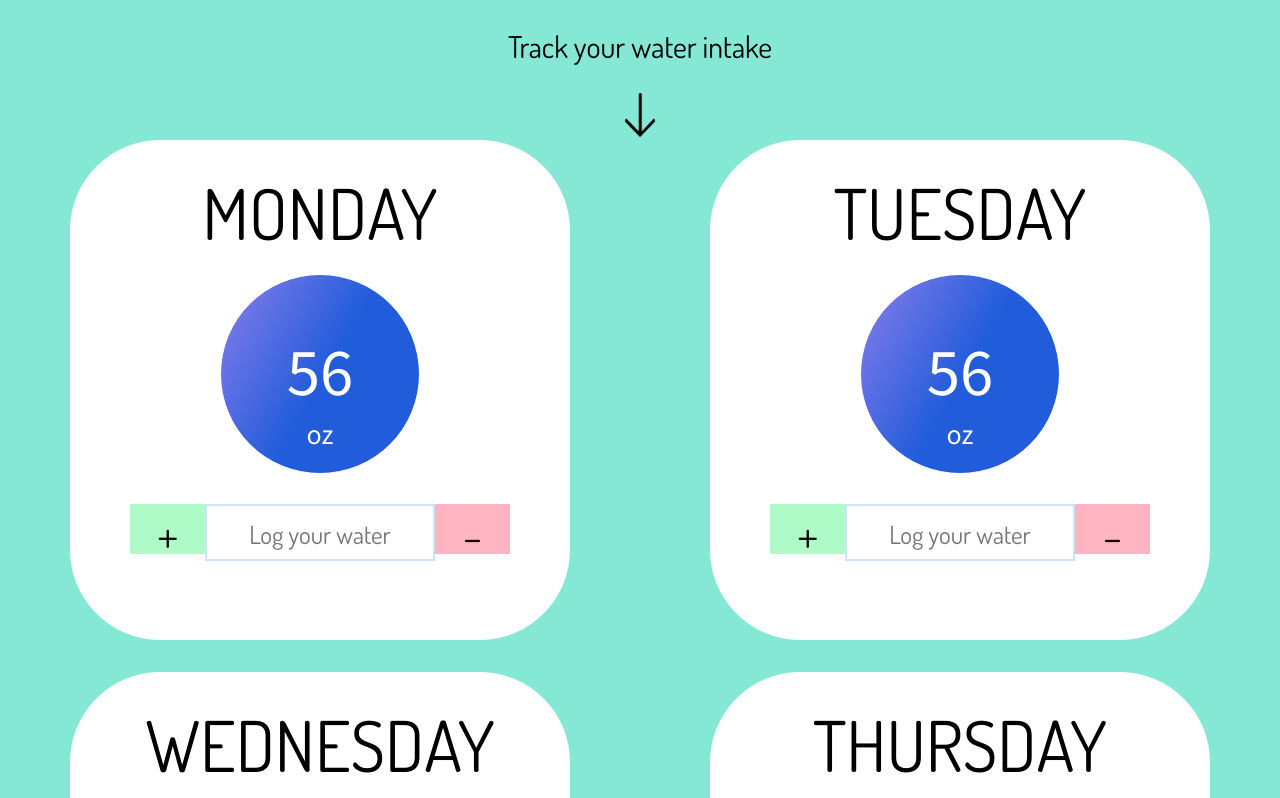
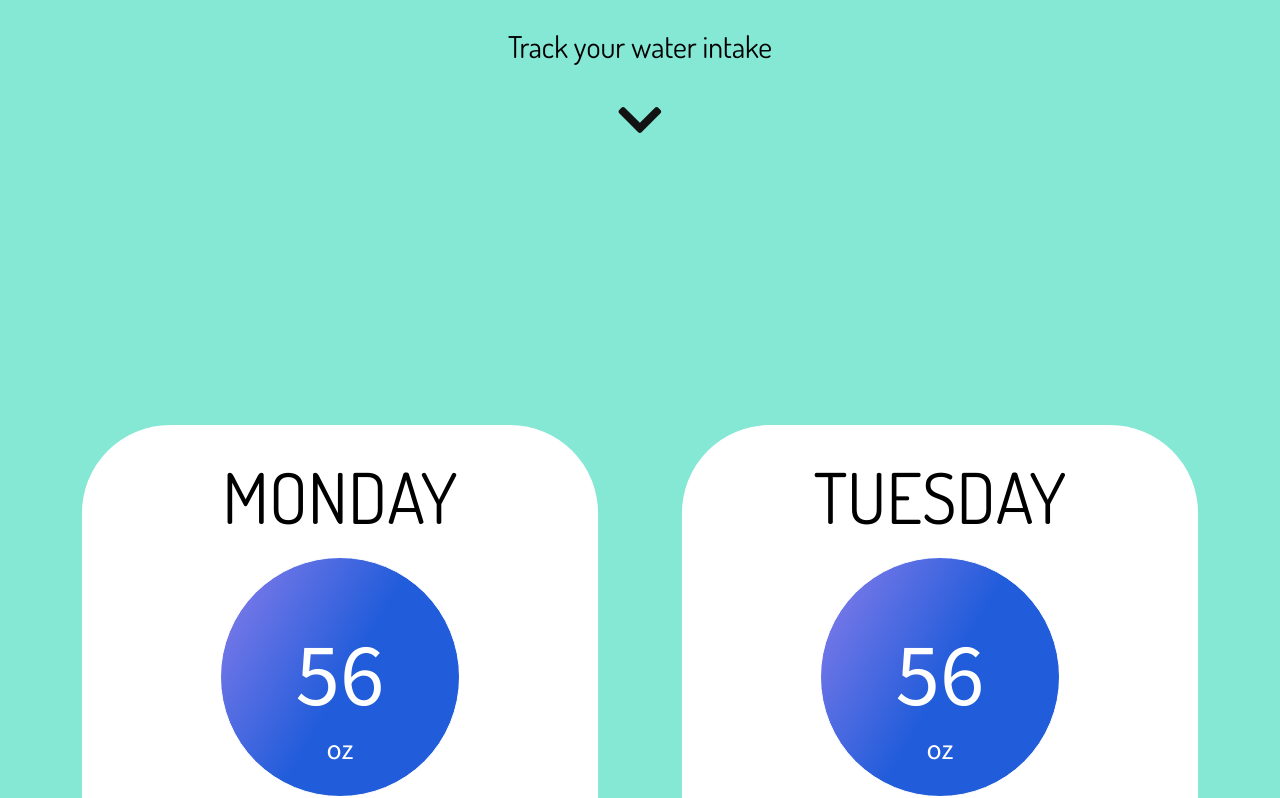
Before and after one commit to Yuisdrawing/yeonjin-yu-project-five, a React (Create React App) app: page / in a window 1280 px wide. Shown: the part 720-1518 px from the top of the page. Built offline with nearby package versions, Linux system fonts and the light colour scheme; a web font is replaced by a local one.

Commit message:
styling done

```diff
--- a/package.json
+++ b/package.json
@@ -4,9 +4,13 @@
   "version": "0.1.0",
   "private": true,
   "dependencies": {
+    "@fortawesome/fontawesome-svg-core": "^1.2.32",
+    "@fortawesome/free-solid-svg-icons": "^5.15.1",
+    "@fortawesome/react-fontawesome": "^0.1.13",
     "@testing-library/jest-dom": "^5.11.6",
     "@testing-library/react": "^11.2.2",
     "@testing-library/user-event": "^12.3.0",
+    "animate.css": "^4.1.1",
     "gh-pages": "^3.1.0",
     "react": "^17.0.1",
     "react-dom": "^17.0.1",
--- a/public/index.html
+++ b/public/index.html
@@ -9,10 +9,12 @@
       name="description"
       content="Web site created using create-react-app"
     />
-    <link rel="preconnect" href="https://fonts.gstatic.com">
+    <link rel="preconnect" href="https://fonts.gstatic.com" />
     <link
       href="https://fonts.googleapis.com/css2?family=Dosis:wght@300;400;500;600;700&family=Love+Ya+Like+A+Sister&family=Noto+Sans+JP:wght@100;300;400;500&family=Ubuntu+Mono&display=swap"
-      rel="stylesheet">
+      rel="stylesheet" />
+    <link rel="stylesheet" href="https://cdnjs.cloudflare.com/ajax/libs/animate.css/4.1.1/animate.min.css" />
+
     <link rel="apple-touch-icon" href="%PUBLIC_URL%/logo192.png" />
     <!--
       manifest.json provides metadata used when your web app is installed on a
@@ -43,5 +45,6 @@
       To begin the development, run `npm start` or `yarn start`.
       To create a production bundle, use `npm run build` or `yarn build`.
     -->
+
   </body>
 </html>
--- a/src/App.css
+++ b/src/App.css
@@ -17,11 +17,13 @@ html { -moz-box-sizing: border-box; -webkit-box-sizing: border-box; box-sizing:
 	-webkit-user-select: none;
 	-webkit-user-drag: none;
 	-webkit-app-region: no-drag;
-	cursor: default;
 }
 /* credit:https://gist.github.com/msuchodolski/41c9338f3a732379dc570142826ed76e */
 
 
+html {
+  scroll-behavior: smooth;
+}
 
 body {
   background-color: #85e8d4;
@@ -55,6 +57,7 @@ main .Texts {
   flex-direction: column;
   align-content: center;
   margin-top: 15rem;
+  color: #000000;
 }
 
 .LandingPage h1 {
@@ -96,20 +99,18 @@ img.Water {
 .Redirect p {
   font-family: 'Dosis', sans-serif;
   font-size: 30px;
+  color: #000000;
 }
 
-.Redirect a img {
-  width: 30px;
+.Redirect a {
+  color: #131313;
+  font-size: 50px;
+  margin-bottom: 17rem;
 }
 
 
 
 
-.DaysOfWeek {
-  background-color: #ffffff;
-  width: 90%;
-  margin: 0 auto;
-}
 
 label {
   display: none;
@@ -118,14 +119,16 @@ label {
 .Days {
   display: flex;
   flex-wrap: wrap;
+  justify-content: space-evenly;
 }
 
 .DaysOfWeek {
+  background-color: #ffffff;
   text-align: center;
-  width: 500px;
-  height: 500px;
+  width: 520px;
+  height: 520px;
   margin-bottom: 2rem;
-  border: 1px solid #ffffff;
+  border: 2px solid #85e8d4;
   border-radius: 90px;
 }
 .DaysOfWeek h1 {
@@ -137,8 +140,8 @@ label {
   margin-top: 2rem;
 }
 .Sum {
-  width: 200px;
-  height: 200px;
+  width: 240px;
+  height: 240px;
   color: #ffffff;
   border: 1px solid #ffffff;
   background: rgb(138,126,235);
@@ -165,7 +168,7 @@ label {
   left: 50%;
   transform: translate(-50%, -50%);
   font-family: 'Noto Sans JP', sans-serif;
-  font-size: 60px;
+  font-size: 80px;
 }
 .Sum p:nth-child(2) {
   margin: 0;
@@ -179,16 +182,16 @@ label {
 
 input[type=number] {
   font-family: 'Noto Sans JP', sans-serif;
-  font-size: 20px;
+  font-size: 30px;
   border: none;
   outline: none;
-  width: 230px;
-  padding: 18px 0 12px 0;
+  width: 170px;
+  padding: 18px 0 17px 0;
   text-align: center;
   margin: 0;
   border: 2px solid #cae3ff;
-  /* border-bottom: 2px solid #555555; */
   transition: 0.5s;
+
 }
 input[type=number]:focus {
   border: 2px solid #7f92ff;
@@ -197,34 +200,57 @@ input[type=number]:focus {
 .LogsContainer {
   display: flex;
   justify-content: center;
-  margin-top: 30px;
+  margin-top: 23px;
 }
 .LogButton {
   font-family: 'Dosis', sans-serif;
-  font-size: 50px;
+  font-size: 30px;
   font-weight: 100;
   text-transform: uppercase;
-  width: 15%;
-  height: 50px;
+  text-align: center;
+  width: 75px;
+  margin: 0;
 }
+
 .LogButton:focus {
   outline: none;
 }
-.AddWater {
-  background-color: #affbc8;
-  border: none;
+
+.LogButton,
+svg,
+path {
   cursor: pointer;
 }
+.AddWater {
+  background-color: #92ffb6;
+  color: #3b3b3b;
+  transition: 0.1s;
+  border: 1px solid #92ffb6;
+  border-radius: 20px 0 0 20px;
+}
+.AddWater:hover {
+  background-color: #00815a;
+  border: 1px solid #00815a;
+  color: white;
+}
+
 .RemoveWater {
-  background-color: #ffb5c1;
-  border: none;
-  cursor: pointer;
+  background-color: #ffa6b5;
+  color: #3b3b3b;
+  transition: 0.1s;
+  border: 1px solid #ffa6b5;
+  border-radius: 0 20px 20px 0;
+}
+.RemoveWater:hover {
+  background-color: #8a0e23;
+  border: 1px solid#8a0e23;
+  color: white;
 }
 
 
 input[type=number]::placeholder {
   font-family: 'Dosis', sans-serif;
-  font-size: 25px;
+  font-size: 22px;
   font-weight: 400;
 }
 input[type=number]:focus::placeholder {
--- a/src/App.js
+++ b/src/App.js
@@ -26,7 +26,7 @@ class App extends Component {
         <LandingPage />
 
 
-        <div className="Days">
+        <div className="Days" id="loggingPage">
           {this.daysName.map((day) => {
           return (
             <DaysOfWeek day={day} />
--- a/src/DaysOfWeek.js
+++ b/src/DaysOfWeek.js
@@ -1,6 +1,12 @@
 import { Component } from 'react';
 
+import { FontAwesomeIcon } from '@fortawesome/react-fontawesome'
+import { faPlus } from '@fortawesome/free-solid-svg-icons'
+import { faMinus } from '@fortawesome/free-solid-svg-icons'
+
+
 class DaysOfWeek extends Component {
+
     render() {
         return (
             <div className="DaysOfWeek">
@@ -13,12 +19,12 @@ class DaysOfWeek extends Component {
 
 
                 <div class="LogsContainer">
-                    <button className="LogButton AddWater">+</button>
+                    <button className="LogButton AddWater"><FontAwesomeIcon icon={faPlus} /></button>
                 <form>
                     <label>Log your water</label>
                     <input type="number" id="logwater" name="logwater" placeholder="Log your water" />
                 </form>
-                <button className="LogButton RemoveWater">-</button>
+                    <button className="LogButton RemoveWater"><FontAwesomeIcon icon={faMinus} /></button>
                 </div>
 
             </div>
--- a/src/LandingPage.js
+++ b/src/LandingPage.js
@@ -1,5 +1,8 @@
 import { Component } from 'react';
-import arrow from './assets/arrow.png';
+
+import { FontAwesomeIcon } from '@fortawesome/react-fontawesome'
+import { faChevronDown } from '@fortawesome/free-solid-svg-icons'
+
 import glass from './assets/glass.png';
 import water from './assets/water.png';
 
@@ -9,17 +12,17 @@ class LandingPage extends Component {
             <div className="LandingPage">
                 <main>
                     <div className="Texts">
-                        <h1>Does your mouth<br></br>feel a little dry?</h1>
-                        <h2>Take a sip.</h2>
+                        <h1 className="animate__animated animate__fadeIn">Does your mouth<br></br>feel a little dry?</h1>
+                        <h2 className="animate__animated animate__fadeIn animate__delay-1s">Take a sip.</h2>
                     </div>
                     <div className="Graphics">
-                        <img className="Water" src={ water } alt=""/>
-                        <img className="Glass" src={ glass } alt="" />
+                        <img className="Water animate__animated animate__fadeInDown" src={ water } alt=""/>
+                        <img className="Glass animate__animated animate__fadeInUp" src={ glass } alt="" />
                     </div>
                 </main>
-                <div className="Redirect">
+                <div className="Redirect animate__animated animate__fadeIn animate__delay-2s">
                     <p>Track your water intake</p>
-                    <a href=""><img src={arrow} alt="" /></a>
+                    <a href="#loggingPage" ><FontAwesomeIcon icon={faChevronDown} /></a>
                 </div>
 
 
--- a/src/index.js
+++ b/src/index.js
@@ -1,5 +1,5 @@
 import React from 'react';
-import ReactDOM from 'react-dom';
+import ReactDOM from 'react-dom'
 import './index.css';
 import App from './App';
 import reportWebVitals from './reportWebVitals';
```
Also changed, not shown: 2 other files (tests, documents, lock files or other folders).
